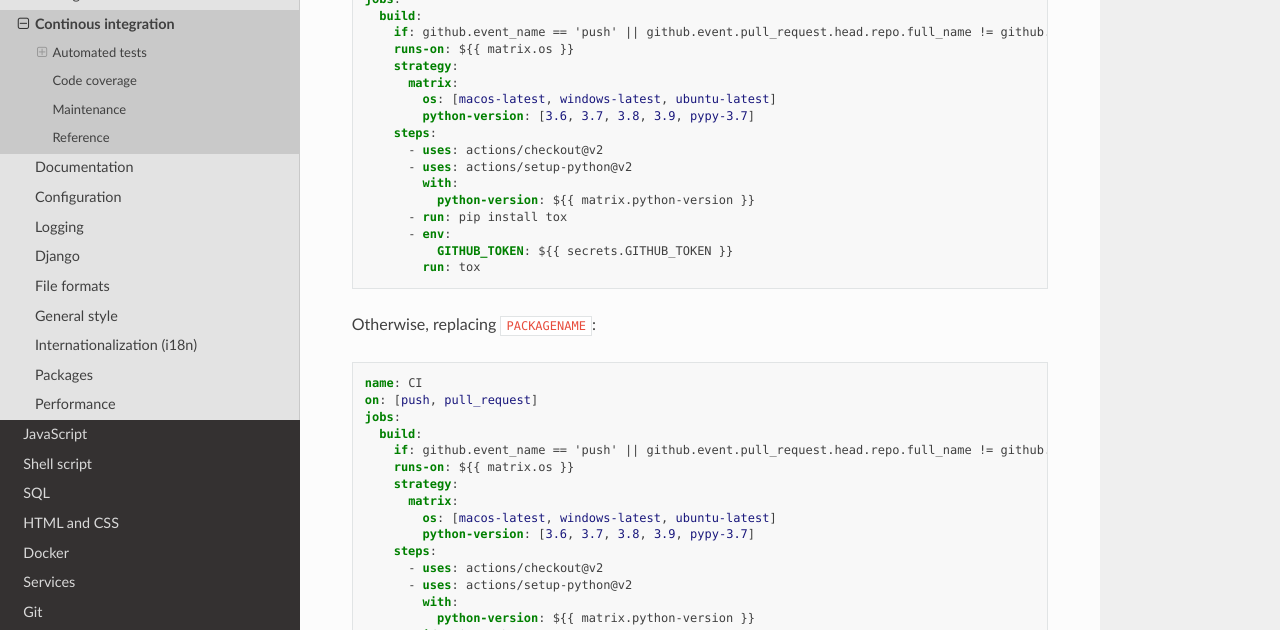
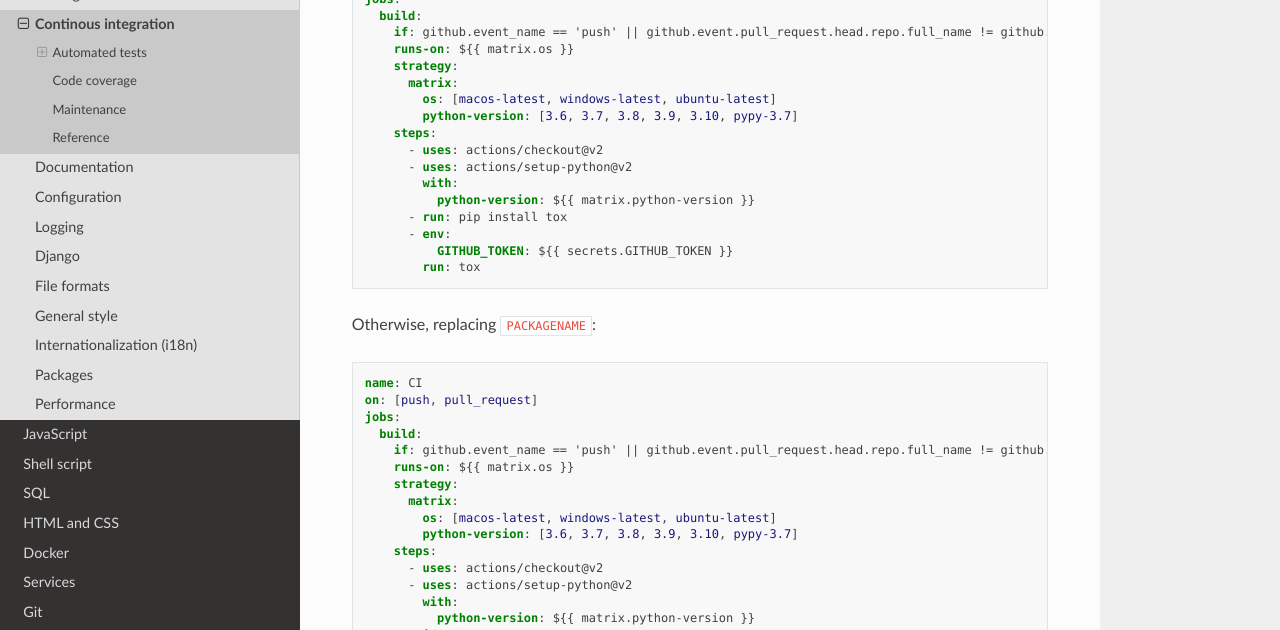
Before and after one commit to open-contracting/software-development-handbook, a Sphinx documentation site: the page built from docs/python/ci.rst, in a window 1280 px wide and 900 px high, scrolled down 2418 px. Shown: the part 151-781 px from the top of the window. Built offline with Sphinx 7.4.7 and the Read the Docs theme 2.0.0, drawn with Linux system fonts in a browser that asks for light colours.

Commit message:
python: Add 3.10 to ci.yml for packages

```diff
--- a/docs/python/samples/ci-package-tox.yml
+++ b/docs/python/samples/ci-package-tox.yml
@@ -7,7 +7,7 @@ jobs:
     strategy:
       matrix:
         os: [macos-latest, windows-latest, ubuntu-latest]
-        python-version: [3.6, 3.7, 3.8, 3.9, pypy-3.7]
+        python-version: [3.6, 3.7, 3.8, 3.9, 3.10, pypy-3.7]
     steps:
       - uses: actions/checkout@v2
       - uses: actions/setup-python@v2
--- a/docs/python/samples/ci-package.yml
+++ b/docs/python/samples/ci-package.yml
@@ -7,7 +7,7 @@ jobs:
     strategy:
       matrix:
         os: [macos-latest, windows-latest, ubuntu-latest]
-        python-version: [3.6, 3.7, 3.8, 3.9, pypy-3.7]
+        python-version: [3.6, 3.7, 3.8, 3.9, 3.10, pypy-3.7]
     steps:
       - uses: actions/checkout@v2
       - uses: actions/setup-python@v2
```
